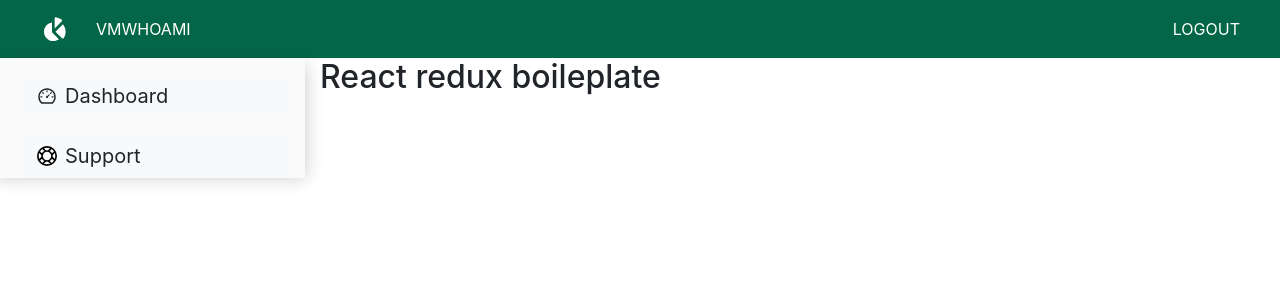
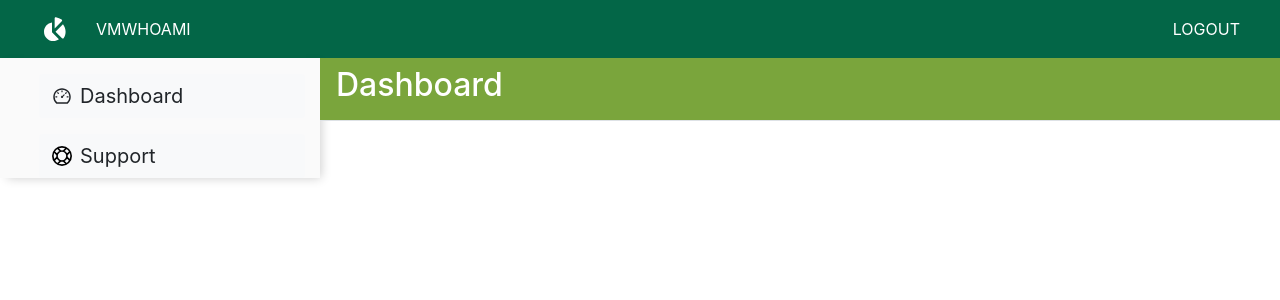
Before and after one commit to vmwhoami/admin_ui_maib, a React (Create React App) app: page / in a window 1280 px wide. Shown: the top 300 px of the page. Built offline with nearby package versions, Linux system fonts and the light colour scheme; no server answers; what miragejs would draw is missing.

Commit message:
Add the Dashboard page

```diff
--- a/public/index.html
+++ b/public/index.html
@@ -1,5 +1,6 @@
 <!DOCTYPE html>
 <html lang="en">
+
 <head>
   <meta charset="utf-8" />
   <link rel="icon" href="%PUBLIC_URL%/favicon.ico" />
@@ -21,8 +22,9 @@
       work correctly both with client-side routing and a non-root public URL.
       Learn how to configure a non-root public URL by running `npm run build`.
     -->
-    <title>React App</title>
+  <title>Maib Test</title>
 </head>
+
 <body>
   <noscript>You need to enable JavaScript to run this app.</noscript>
   <div id="root"></div>
@@ -37,4 +39,5 @@
       To create a production bundle, use `npm run build` or `yarn build`.
     -->
 </body>
+
 </html>
--- a/src/components/App.js
+++ b/src/components/App.js
@@ -1,12 +1,12 @@
 import { BrowserRouter, Route, Switch } from 'react-router-dom';
 
-import Home from '../pages/Home';
+import Dashboard from '../pages/Dashboard';
 
 function App() {
   return (
     <BrowserRouter>
       <Switch>
-        <Route path="/" component={Home} exact />
+        <Route path="/" component={Dashboard} exact />
       </Switch>
     </BrowserRouter>
   );
--- /dev/null
+++ b/src/components/Title.js
@@ -0,0 +1,13 @@
+import React from 'react';
+import PropTypes from 'prop-types';
+import { Row } from 'react-bootstrap';
+
+const Title = ({ title }) => (
+  <Row className="py-2 border-bottom title">
+    <h2 className="text-white ml-3">{title}</h2>
+  </Row>
+);
+Title.propTypes = {
+  title: PropTypes.string.isRequired,
+};
+export default Title;
--- a/src/components/layout.js
+++ b/src/components/layout.js
@@ -14,7 +14,7 @@ const Layout = ({ children }) => {
   return (
     <Container className="px-0" fluid>
       <NavBar />
-      <Row className="w-100">
+      <Row className="w-100 mx-0">
         <LeftBar />
         <Col xs={9}>
           {children}
--- /dev/null
+++ b/src/pages/Dashboard.js
@@ -0,0 +1,11 @@
+import React from 'react';
+import Layout from '../components/layout';
+import Title from '../components/Title';
+
+const Dashboard = () => (
+  <Layout>
+    <Title title="Dashboard" />
+  </Layout>
+);
+
+export default Dashboard;
--- a/src/pages/Home.js
+++ /dev/null
@@ -1,10 +0,0 @@
-import React from 'react';
-import Layout from '../components/layout';
-
-const Home = () => (
-  <Layout>
-    <h2>React redux boileplate </h2>
-  </Layout>
-);
-
-export default Home;
--- a/src/styles/index.css
+++ b/src/styles/index.css
@@ -54,10 +54,12 @@ code {
 }
 .left-bar{
   background-color: #FAFAFA;
-  box-shadow: 4px 3px 17px -3px rgba(0,0,0,0.20);
+  box-shadow: 4px 3px 10px -3px rgba(0,0,0,0.20);
 }
 
 .cust-button{
  font-size: 20px !important;
-
 }
+.title{
+  background-color: #7AA53C;
+}
```
Lines whose indentation alone changed are shown as unchanged.
